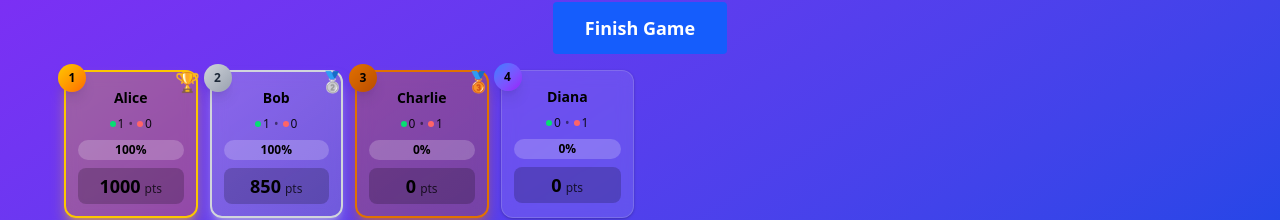
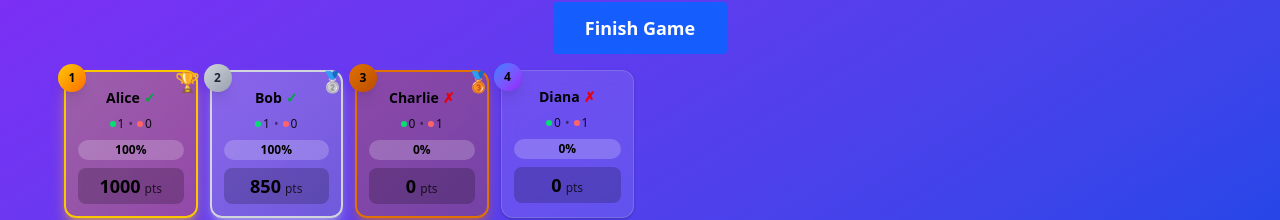
Before and after one commit to riedmann/superkahoot, a React (Vite) app: page /question-result-mock in a window 1280 px wide. Shown: the part 486-706 px from the top of the page. Built offline with nearby package versions, Linux system fonts and the light colour scheme; no server answers; the HTML template or start-up script is replaced by a standard one.

Commit message:
show if the last question was correct

```diff
--- a/src/games/host/Leaderboard.tsx
+++ b/src/games/host/Leaderboard.tsx
@@ -12,6 +12,7 @@ export function Leaderboard({ game }: LeaderboardProps) {
       score: number;
       correct: number;
       total: number;
+      lastQuestionCorrect: boolean | null;
     };
   } = {};
 
@@ -21,6 +22,7 @@ export function Leaderboard({ game }: LeaderboardProps) {
       score: 0,
       correct: 0,
       total: 0,
+      lastQuestionCorrect: null,
     };
   });
 
@@ -33,6 +35,18 @@ export function Leaderboard({ game }: LeaderboardProps) {
       }
     });
   });
+
+  // Get the last answered question to check if participants answered correctly
+  const lastAnsweredQuestion =
+    game.answeredQuestions[game.answeredQuestions.length - 1];
+  if (lastAnsweredQuestion) {
+    lastAnsweredQuestion.answers.forEach((ans) => {
+      if (participantScores[ans.participant.id]) {
+        participantScores[ans.participant.id].lastQuestionCorrect =
+          ans.isCorrect;
+      }
+    });
+  }
 
   const sorted = Object.entries(participantScores).sort(
     ([, a], [, b]) => b.score - a.score
@@ -85,6 +99,17 @@ export function Leaderboard({ game }: LeaderboardProps) {
               {/* Player Name */}
               <div className="font-bold text-black text-center truncate text-sm mb-2 mt-1">
                 {p.name}
+                {/* Last question indicator */}
+                {p.lastQuestionCorrect === true && (
+                  <span className="ml-1 text-green-600" title="Correct answer">
+                    ✓
+                  </span>
+                )}
+                {p.lastQuestionCorrect === false && (
+                  <span className="ml-1 text-red-600" title="Incorrect answer">
+                    ✗
+                  </span>
+                )}
               </div>
 
               {/* Stats */}
```
